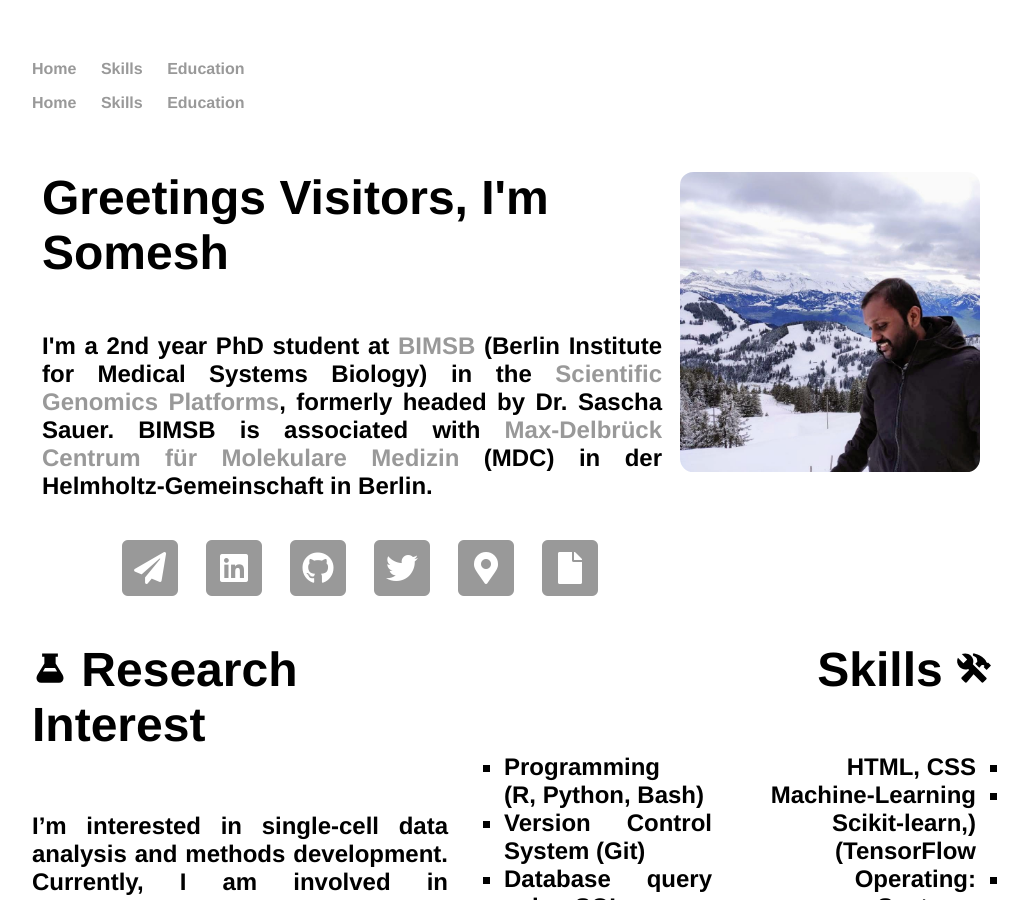
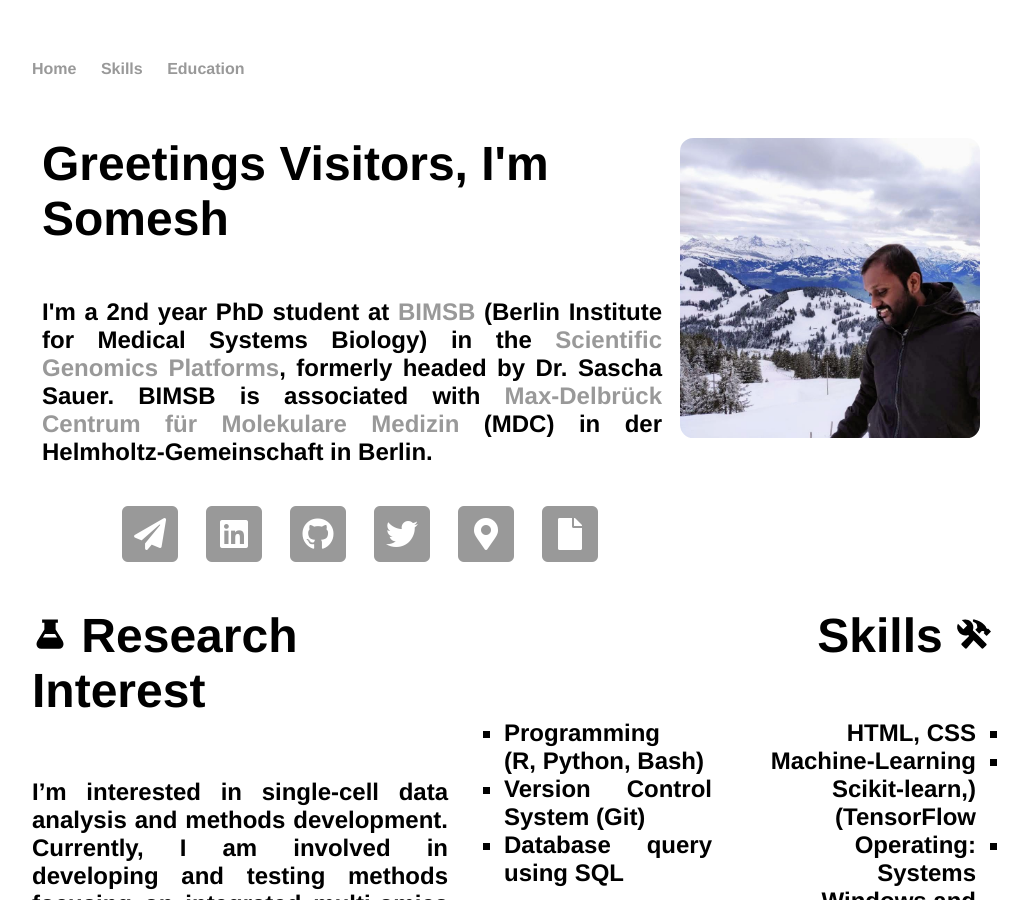
Before and after one commit to saisomesh2594/saisomesh2594.github.io, a Jekyll site: the page built from index.html, in a window 1280 px wide and 900 px high. Shown: the whole window, without its empty margins (128-1156 px from the left). Built offline with Jekyll 4.4.1, drawn with Linux system fonts in a browser that asks for light colours.

Commit message:
update html

```diff
--- a/index.html
+++ b/index.html
@@ -4,13 +4,7 @@ title: Somesh Sai, Just Another Bioinformatician
 ---
 <div class="wrapper">
 
-	<nav>
-		<ul>
-			<li><a href="/about">Home</a></li>
-			<li><a href="/cv">Skills</a></li>
-			<li><a href="/cv">Education</a></li>
-		</ul>
-	</nav>
+
 
 	<div class="container" style="padding: 10px;">
 
```
